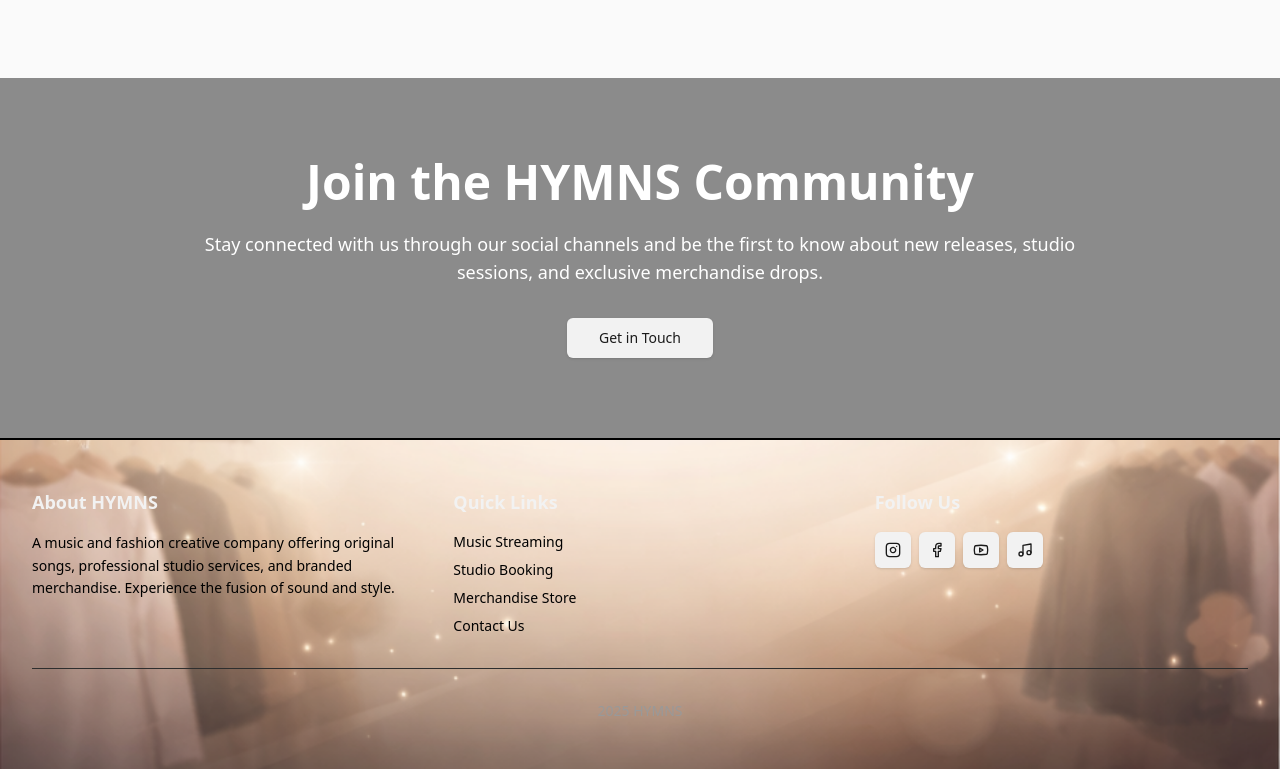
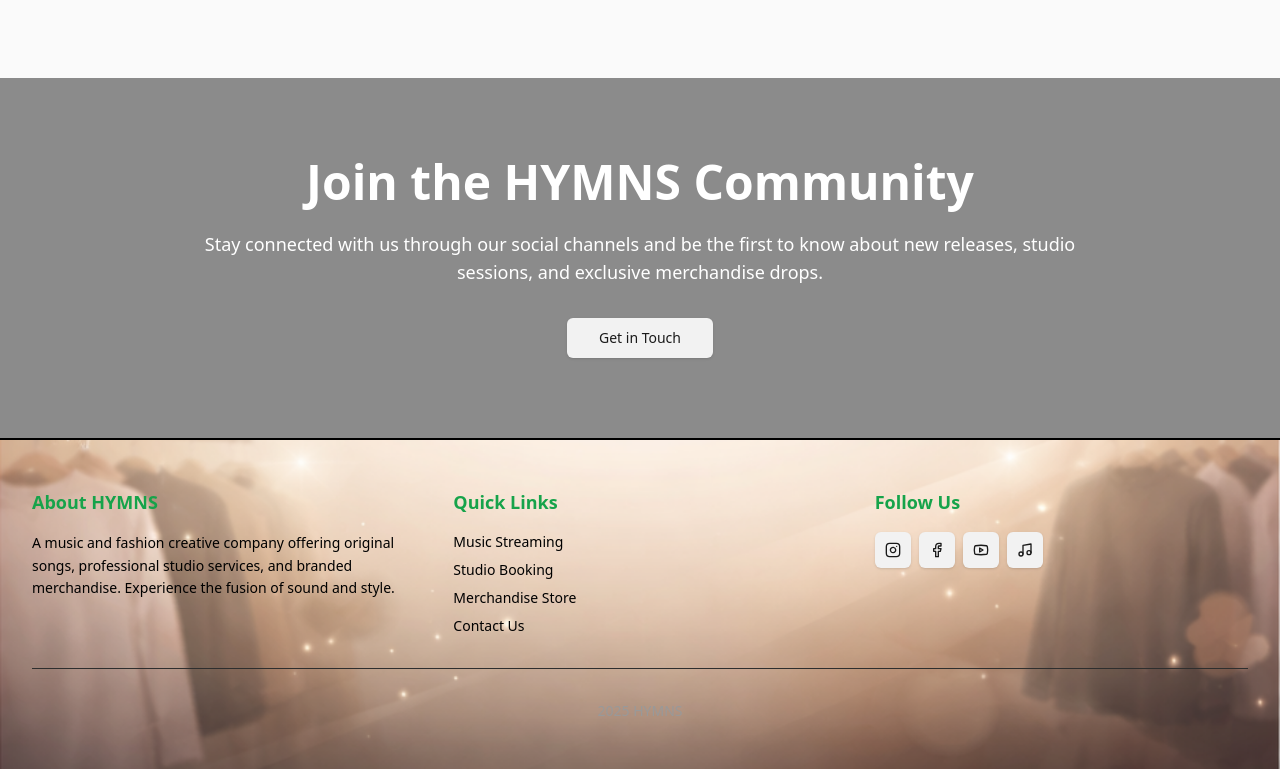
Before and after one commit to Ruman-Jyoti-Sarmah/HYMNS152, a React (Vite) app: page / in a window 1280 px wide. Shown: the part 1540-2309 px from the top of the page. Built offline with nearby package versions, Linux system fonts and the light colour scheme.

Commit message:
style: Change footer section headings to green
- Updated 'About HYMNS', 'Quick Links', and 'Follow Us' headings in footer to green color
- Enhanced visual hierarchy with green accent color for section headers
- Improved footer readability and visual appeal

```diff
--- a/src/components/common/Footer.tsx
+++ b/src/components/common/Footer.tsx
@@ -26,7 +26,7 @@
       <div className="max-w-7xl mx-auto py-12 px-4 xl:px-8">
         <div className="grid grid-cols-1 xl:grid-cols-3 gap-8 xl:gap-12">
           <div>
-            <h3 className="text-lg font-semibold text-foreground mb-4">
+            <h3 className="text-lg font-semibold text-green-600 mb-4">
               About HYMNS
             </h3>
             <p className="text-black text-sm leading-relaxed">
@@ -35,7 +35,7 @@
           </div>
 
           <div>
-            <h3 className="text-lg font-semibold text-foreground mb-4">
+            <h3 className="text-lg font-semibold text-green-600 mb-4">
               Quick Links
             </h3>
             <div className="space-y-2 text-sm">
@@ -47,7 +47,7 @@
           </div>
 
           <div>
-            <h3 className="text-lg font-semibold text-foreground mb-4">
+            <h3 className="text-lg font-semibold text-green-600 mb-4">
               Follow Us
             </h3>
             <div className="flex gap-2">
```
